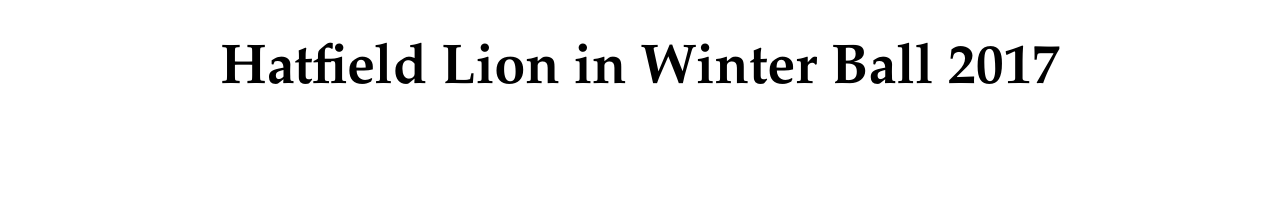
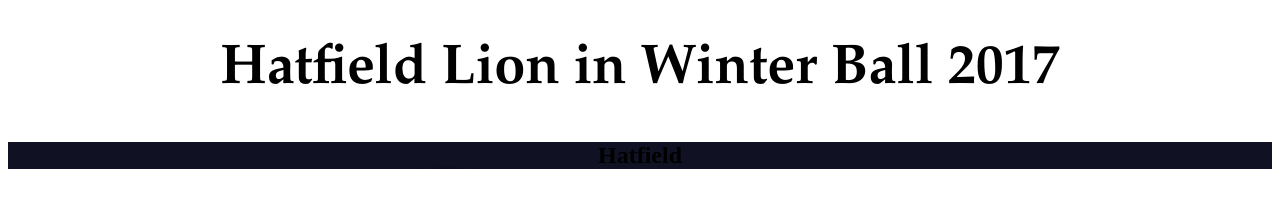
Before and after one commit to eddieb12345/eddieb12345.github.io, a plain HTML site: page index.html in a window 1280 px wide. Drawn offline with Linux system fonts and the light colour scheme.

Commit message:
Background Class

```diff
--- a/index.html
+++ b/index.html
@@ -9,5 +9,7 @@
 <body>
 	<h1>Hatfield Lion in Winter Ball 2017</h1>
 	<div class="hero">
+	<h2> Hatfield</h2>
+	</div>
 </body>
 </html>
```
